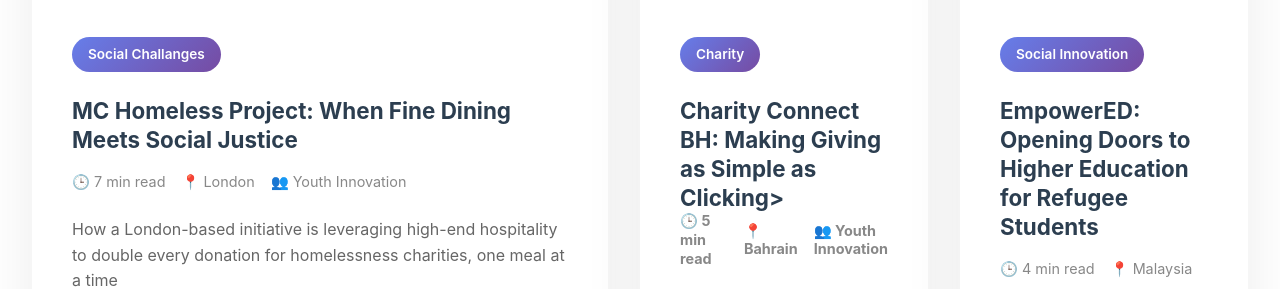
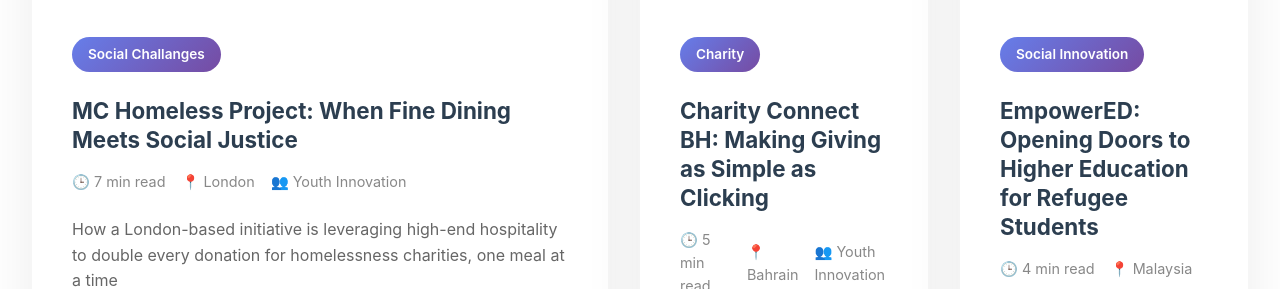
Before and after one commit to ari-rachmat/connected, a plain HTML site: page index.html in a window 1280 px wide. Shown: the part 3487-3776 px from the top of the page. Drawn offline with Linux system fonts and the light colour scheme.

Commit message:
Update index.html

```diff
--- a/index.html
+++ b/index.html
@@ -1243,7 +1243,7 @@
                 <div class="story-image"></div>
                 <div class="story-content">
                     <span class="story-category">Charity</span>
-                    <h3 class="story-title">Charity Connect BH: Making Giving as Simple as Clicking>
+                    <h3 class="story-title">Charity Connect BH: Making Giving as Simple as Clicking</h3>
                     <div class="story-meta">
                         <span>🕒 5 min read</span>
                         <span>📍 Bahrain</span>
```
